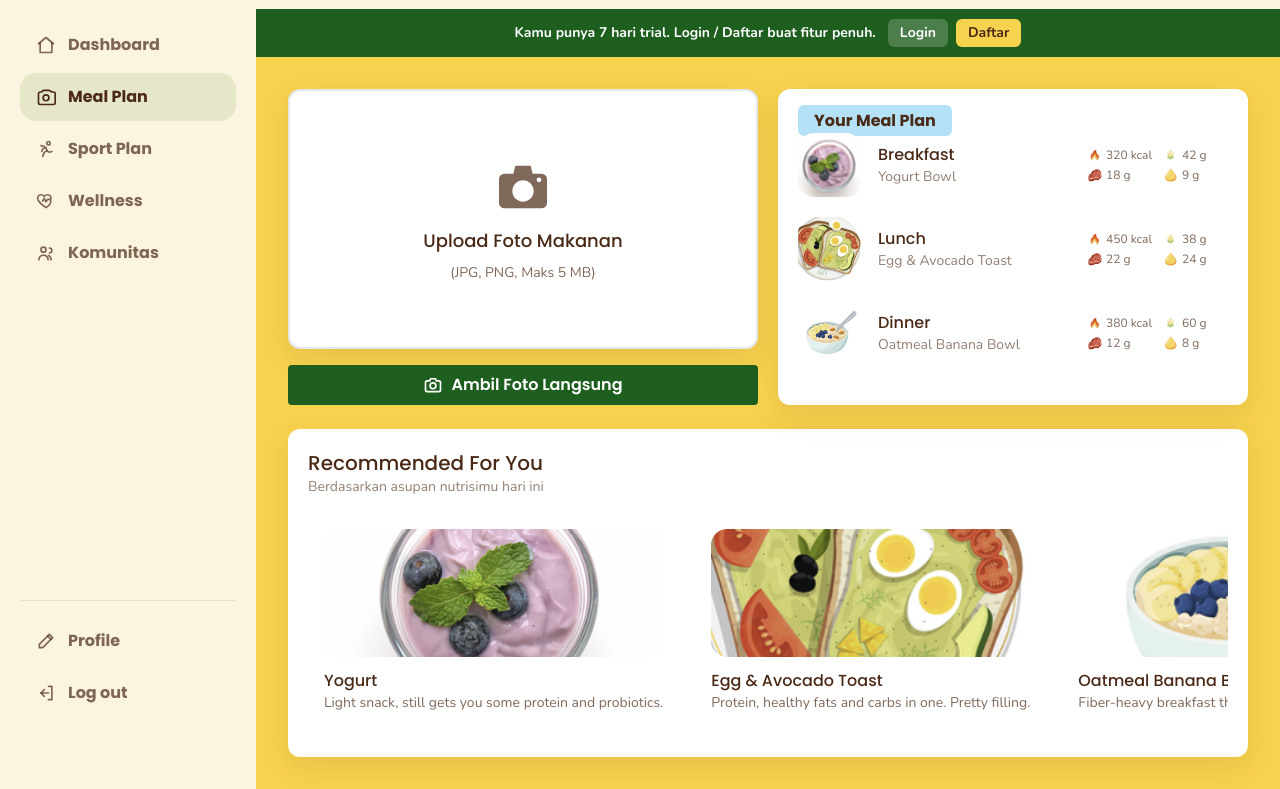
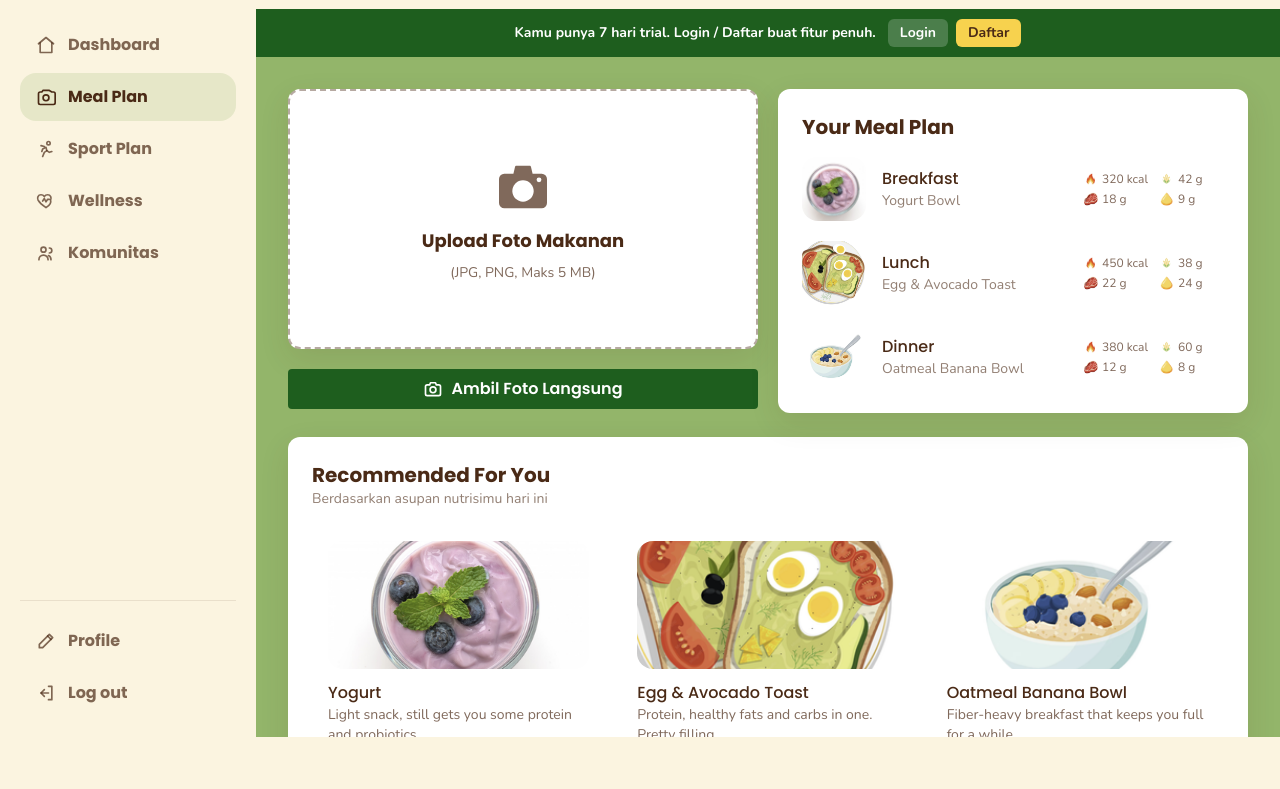
Before and after one commit to Putrikasidi/Nuvvi, a website: page meal-plan.html in a window 1280 px wide. Shown: the part 63-852 px from the top of the page. After the commit the page ends 800 px from the top, so only its background shows below. Drawn offline with nearby package versions, Linux system fonts and the light colour scheme.

Commit message:
refactor(meal-plan): app-shell scroll, nv-card unify, real heading, grid recommended
Co-Authored-By: Claude Opus 4.8 (1M context) <noreply@anthropic.com>

```diff
--- a/meal-plan.html
+++ b/meal-plan.html
@@ -14,18 +14,17 @@
     <link rel="stylesheet" href="assets/css/output.css" />
   </head>
   <body class="bg-cream font-sans text-cocoa" data-page="meal-plan">
-    <div class="lg:flex">
+    <div class="lg:flex lg:h-screen lg:overflow-hidden">
       <aside id="app-sidebar"></aside>
-      <div class="flex min-h-screen min-w-0 flex-1 flex-col">
+      <div class="flex min-h-screen min-w-0 flex-1 flex-col lg:h-screen lg:min-h-0 lg:overflow-y-auto">
         <header id="app-topbar" class="sticky top-0 z-20 bg-cream/95 backdrop-blur"></header>
 
-        <main class="flex-1 bg-sun p-4 sm:p-8 lg:p-10">
-          <div>
-            <div class="grid gap-5 lg:grid-cols-2">
+        <main class="flex-1 bg-sage p-4 sm:p-6 lg:p-8">
+          <div class="grid gap-5 lg:grid-cols-2">
               <!-- Upload -->
-              <div class="space-y-4">
+              <div class="space-y-5">
                 <label
-                  class="flex min-h-[260px] cursor-pointer flex-col items-center justify-center gap-2 rounded-xl border-2 border-dotted border-cocoa/50 bg-white p-6 text-center shadow-soft"
+                  class="flex min-h-[260px] cursor-pointer flex-col items-center justify-center gap-2 rounded-card border-2 border-dashed border-cocoa/40 bg-white p-6 text-center shadow-soft"
                 >
                   <input id="nv-upload-input" type="file" accept="image/png,image/jpeg" class="sr-only" />
                   <img id="nv-upload-preview" alt="Pratinjau foto makanan" class="hidden max-h-56 rounded-2xl object-contain" />
@@ -38,12 +37,12 @@
                       <circle cx="12" cy="13.5" r="4" fill="#fff" />
                       <circle cx="18" cy="9.3" r="0.9" fill="#fff" />
                     </svg>
-                    <span class="font-display text-lg font-extrabold text-cocoa">Upload Foto Makanan</span>
+                    <span class="font-display text-lg font-bold text-cocoa">Upload Foto Makanan</span>
                     <span class="text-sm">(JPG, PNG, Maks 5 MB)</span>
                   </span>
                 </label>
 
-                <!-- Ambil foto langsung pakai kamera perangkat -->
+                <!-- Kamera -->
                 <button type="button" id="nv-camera-open" class="nv-btn nv-btn--primary flex w-full items-center justify-center gap-2">
                   <svg class="h-5 w-5" viewBox="0 0 24 24" fill="none" stroke="currentColor" stroke-width="2" stroke-linecap="round" stroke-linejoin="round" aria-hidden="true">
                     <path d="M9 4.5 8 7H5a2 2 0 0 0-2 2v9a2 2 0 0 0 2 2h14a2 2 0 0 0 2-2V9a2 2 0 0 0-2-2h-3l-1-2.5H9Z" />
@@ -52,7 +51,6 @@
                   Ambil Foto Langsung
                 </button>
 
-                <!-- Panel kamera: video langsung + tombol jepret (muncul saat kamera aktif) -->
                 <div id="nv-camera-panel" class="hidden overflow-hidden rounded-card bg-white p-3 shadow-soft">
                   <video id="nv-camera-video" playsinline autoplay muted class="w-full rounded-2xl" style="background:#000; aspect-ratio:16/9; object-fit:cover"></video>
                   <div class="mt-3 flex gap-3">
@@ -66,23 +64,20 @@
               </div>
 
               <!-- Your Meal Plan -->
-              <div class="rounded-card bg-white p-5 shadow-soft">
-                <span class="mb-4 inline-block rounded-md bg-sky px-4 py-1 font-display font-bold">Your Meal Plan</span>
+              <div class="nv-card">
+                <h3 class="mb-4 font-display text-xl font-bold">Your Meal Plan</h3>
                 <ul id="nv-meal-plan" class="space-y-5"></ul>
               </div>
             </div>
 
             <!-- Recommended For You -->
-            <div class="mt-6 rounded-card bg-white p-5 shadow-soft">
-              <div class="mb-4 flex items-center justify-between">
-                <div>
-                  <h3 class="font-display text-xl font-extrabold">Recommended For You</h3>
-                  <p class="text-sm text-cocoa/60">Berdasarkan asupan nutrisimu hari ini</p>
-                </div>
+            <div class="nv-card mt-6">
+              <div class="mb-4">
+                <h3 class="font-display text-xl font-bold">Recommended For You</h3>
+                <p class="text-sm text-cocoa/60">Berdasarkan asupan nutrisimu hari ini</p>
               </div>
-              <div id="nv-recommended-meals" class="nv-scroll-row nv-no-scrollbar"></div>
+              <div id="nv-recommended-meals" class="grid gap-4 sm:grid-cols-3"></div>
             </div>
-          </div>
         </main>
       </div>
     </div>
```
